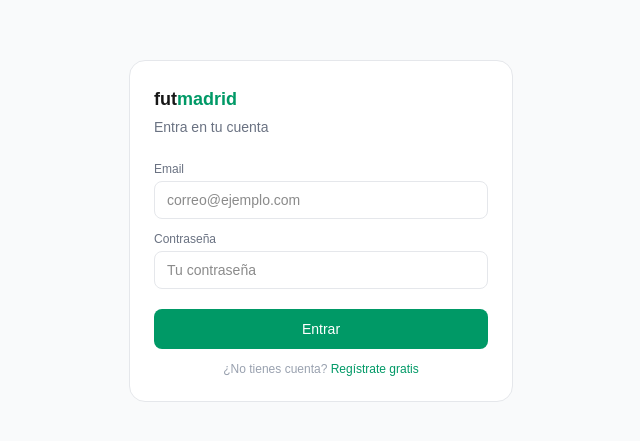
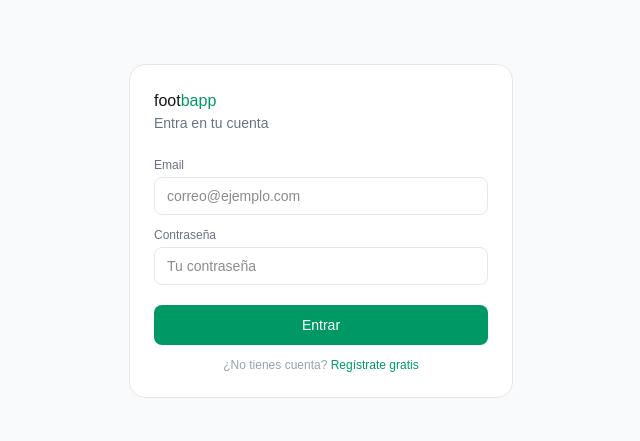
Before and after one commit to marcosjime7-svg/footbapp, a Next.js app: page /auth/login in a window 1280 px wide. Shown: the part 169-610 px from the top of the page, without its empty margins (319-959 px from the left). Built offline with nearby package versions, Linux system fonts and the light colour scheme; no server answers.

Commit message:
Fix branding to footbapp

```diff
--- a/app/auth/login/page.tsx
+++ b/app/auth/login/page.tsx
@@ -37,7 +37,7 @@ export default function Login() {
   return (
     <main className="min-h-screen bg-gray-50 flex items-center justify-center px-4">
       <div className="bg-white rounded-2xl border border-gray-200 p-6 w-full max-w-sm">
-        <h1 className="text-lg font-semibold mb-1">fut<span className="text-emerald-600">madrid</span></h1>
+        foot<span className="text-emerald-600">bapp</span>
         <p className="text-sm text-gray-500 mb-6">Entra en tu cuenta</p>
 
         {error && <p className="text-red-500 text-xs mb-4">{error}</p>}
--- a/app/auth/registro/page.tsx
+++ b/app/auth/registro/page.tsx
@@ -54,7 +54,7 @@ export default function Registro() {
   return (
     <main className="min-h-screen bg-gray-50 flex items-center justify-center px-4">
       <div className="bg-white rounded-2xl border border-gray-200 p-6 w-full max-w-sm">
-        <h1 className="text-lg font-semibold mb-1">fut<span className="text-emerald-600">madrid</span></h1>
+        foot<span className="text-emerald-600">bapp</span>
         <p className="text-sm text-gray-500 mb-6">Crea tu perfil y hazte visible</p>
 
         {error && <p className="text-red-500 text-xs mb-4">{error}</p>}
--- a/app/page.tsx
+++ b/app/page.tsx
@@ -45,7 +45,7 @@ export default function Home() {
   return (
     <main className="min-h-screen bg-gray-50">
       <header className="bg-white border-b border-gray-200 px-4 py-3 flex items-center justify-between">
-        <span className="text-lg font-semibold">fut<span className="text-emerald-600">madrid</span></span>
+        <span className="text-lg font-semibold">foot<span className="text-emerald-600">bapp</span></span>
         <div className="flex items-center gap-3">
           {usuario ? (
             <>
```
